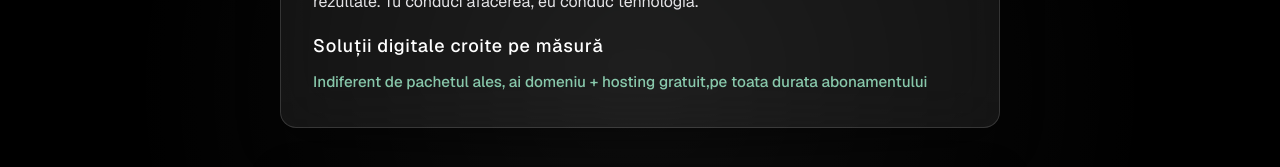
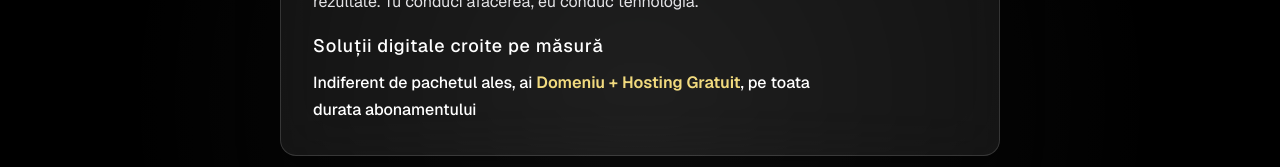
Before and after one commit to nexteraweb77/NEXTERAWEB, a Next.js app: page /asigurare-digitala in a window 1280 px wide. Shown: the part 477-644 px from the top of the page. Built offline with nearby package versions, Linux system fonts and the light colour scheme; no server answers.

Commit message:
ajustare text
Asigurare Digitala

```diff
--- a/src/app/asigurare-digitala/page.tsx
+++ b/src/app/asigurare-digitala/page.tsx
@@ -58,9 +58,12 @@ export default function AsigurareDigitalaPage() {
             <p className="mt-4 text-base font-medium leading-snug tracking-[0.04em] text-white sm:text-lg">
               Soluții digitale croite pe măsură
             </p>
-            <p className="mt-3 text-pretty text-sm font-medium leading-relaxed text-emerald-200/80 sm:text-[0.95rem]">
-              Indiferent de pachetul ales, ai domeniu + hosting gratuit,pe toata
-              durata abonamentului
+            <p className="mt-3 text-pretty text-[0.95rem] font-medium leading-relaxed text-white sm:text-[1rem]">
+              Indiferent de pachetul ales, ai{" "}
+              <span className="text-[1.02em] font-semibold text-amber-200/95">
+                Domeniu + Hosting Gratuit
+              </span>
+              , pe toata durata abonamentului
             </p>
           </div>
 
```
